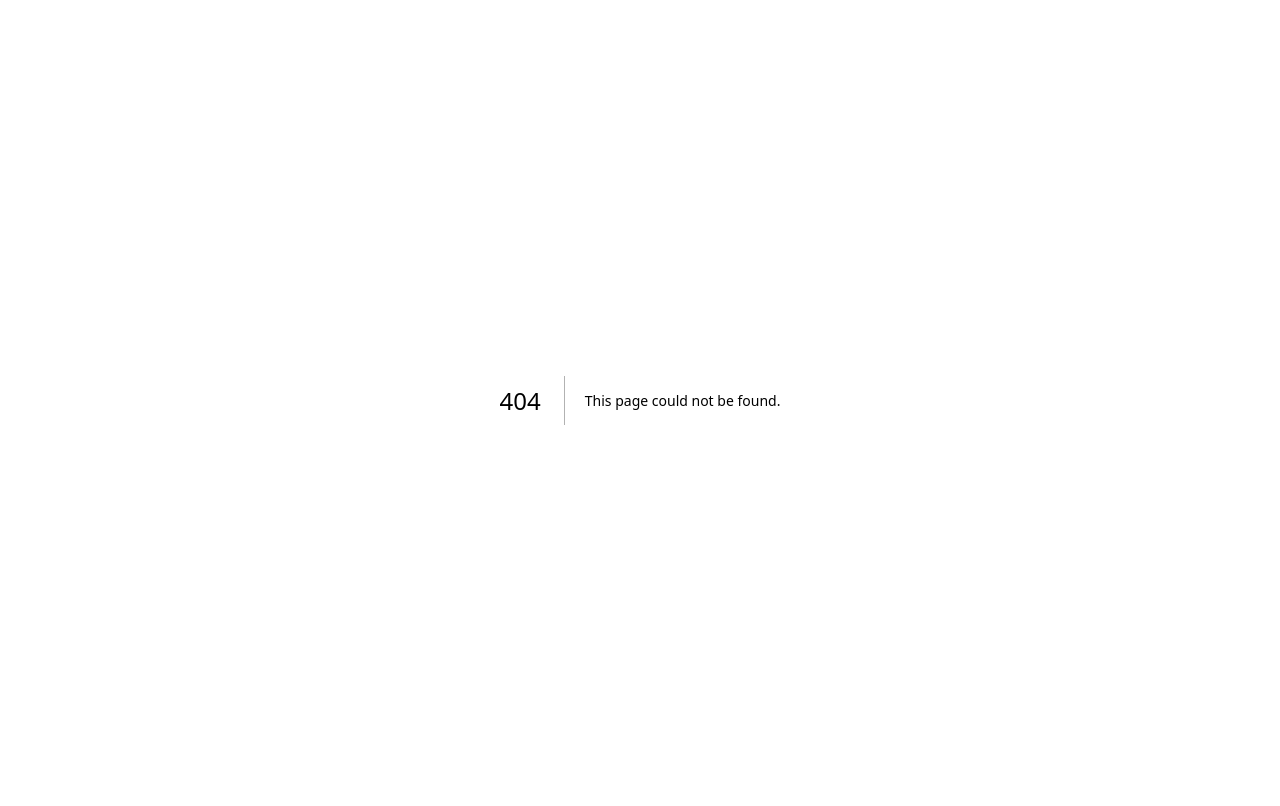
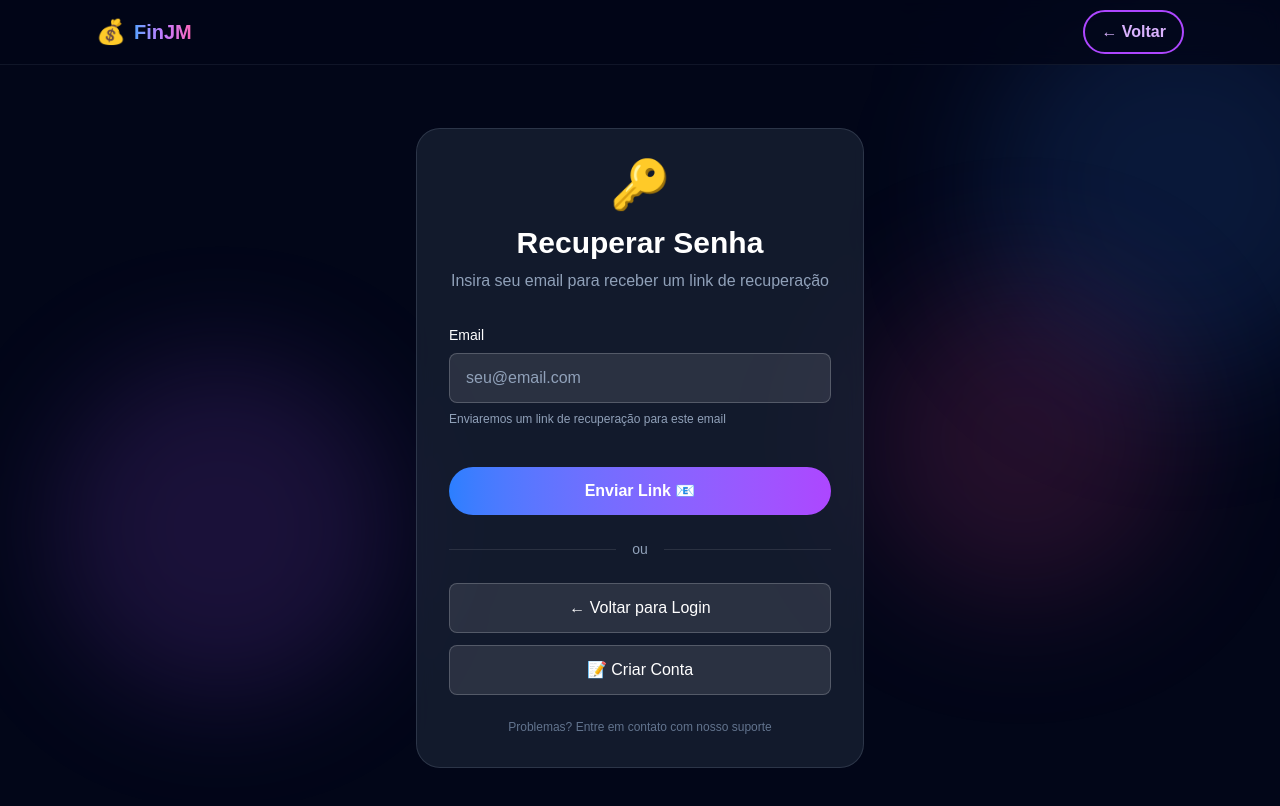
Before and after one commit to TonilsonJM/GFP, a Next.js app: page /auth/forgot-password in a window 1280 px wide. Before the commit this address had no page. Shown: the top 806 px of the page. Built offline with nearby package versions, Linux system fonts and the light colour scheme; no server answers.

Commit message:
feat: Add password visibility toggle, forgot password page, and prepare for super admin

```diff
--- /dev/null
+++ b/app/auth/forgot-password/page.tsx
@@ -0,0 +1,161 @@
+'use client';
+
+import { useState } from 'react';
+import Link from 'next/link';
+import { supabase } from '@/lib/supabaseClient';
+
+export default function ForgotPasswordPage() {
+  const [email, setEmail] = useState('');
+  const [loading, setLoading] = useState(false);
+  const [error, setError] = useState<string | null>(null);
+  const [success, setSuccess] = useState(false);
+
+  const validateEmail = (email: string): boolean => {
+    const emailRegex = /^[^\s@]+@[^\s@]+\.[^\s@]+$/;
+    return emailRegex.test(email);
+  };
+
+  const handleSubmit = async (e: React.FormEvent) => {
+    e.preventDefault();
+    setError(null);
+    setSuccess(false);
+
+    if (!email.trim()) {
+      setError('Email é obrigatório');
+      return;
+    }
+
+    if (!validateEmail(email)) {
+      setError('Por favor, insira um email válido');
+      return;
+    }
+
+    setLoading(true);
+
+    try {
+      const { error: resetError } = await supabase.auth.resetPasswordForEmail(email, {
+        redirectTo: `${window.location.origin}/auth/reset-password`,
+      });
+
+      if (resetError) {
+        setError(resetError.message);
+      } else {
+        setSuccess(true);
+        setEmail('');
+      }
+    } catch (err: unknown) {
+      const errorMessage = err instanceof Error ? err.message : 'Erro ao enviar email de recuperação';
+      setError(errorMessage);
+    } finally {
+      setLoading(false);
+    }
+  };
+
+  return (
+    <div className="max-w-md mx-auto">
+      <div
+        className="p-8 rounded-3xl"
+        style={{
+          background: 'rgba(30, 41, 59, 0.6)',
+          border: '1px solid rgba(148, 163, 184, 0.2)',
+          backdropFilter: 'blur(10px)',
+        }}
+      >
+        {/* Header */}
+        <div className="text-center mb-8">
+          <div className="text-5xl mb-4">🔑</div>
+          <h1 className="text-3xl font-bold mb-2">Recuperar Senha</h1>
+          <p className="text-slate-400">Insira seu email para receber um link de recuperação</p>
+        </div>
+
+        {/* Success Message */}
+        {success && (
+          <div className="mb-6 p-4 bg-green-500/20 border border-green-500/50 rounded-lg">
+            <p className="text-green-300 text-center font-medium">✅ Email enviado com sucesso!</p>
+            <p className="text-green-300/80 text-center text-sm mt-2">
+              Verifique seu email para o link de recuperação de senha
+            </p>
+          </div>
+        )}
+
+        {/* Error Message */}
+        {error && (
+          <div className="mb-6 p-4 bg-red-500/20 border border-red-500/50 rounded-lg text-red-300 text-center">
+            ❌ {error}
+          </div>
+        )}
+
+        {/* Form */}
+        {!success ? (
+          <form onSubmit={handleSubmit} className="space-y-4 mb-6">
+            {/* Email Field */}
+            <div>
+              <label htmlFor="email" className="block text-sm font-medium mb-2">
+                Email
+              </label>
+              <input
+                type="email"
+                id="email"
+                value={email}
+                onChange={(e) => {
+                  setEmail(e.target.value);
+                  setError(null);
+                }}
+                placeholder="seu@email.com"
+                className="w-full px-4 py-3 rounded-lg bg-white/10 border border-white/20 text-white placeholder-slate-400 focus:outline-none focus:border-purple-500 focus:bg-white/15 transition-all disabled:opacity-50"
+                disabled={loading}
+                required
+              />
+              <p className="text-xs text-slate-400 mt-2">
+                Enviaremos um link de recuperação para este email
+              </p>
+            </div>
+
+            {/* Submit Button */}
+            <button
+              type="submit"
+              disabled={loading}
+              className="w-full py-3 rounded-full bg-gradient-to-r from-blue-500 to-purple-500 hover:from-blue-600 hover:to-purple-600 text-white font-semibold transition-all hover:shadow-lg hover:shadow-purple-500/50 transform hover:scale-105 mt-6 disabled:opacity-50 disabled:cursor-not-allowed disabled:transform-none"
+            >
+              {loading ? '⏳ Enviando...' : 'Enviar Link 📧'}
+            </button>
+          </form>
+        ) : (
+          <div className="mb-6 p-4 bg-blue-500/20 border border-blue-500/50 rounded-lg">
+            <p className="text-blue-300 text-center text-sm">
+              💡 Não recebeu? Verifique a pasta de spam ou tente novamente
+            </p>
+          </div>
+        )}
+
+        {/* Divider */}
+        <div className="flex items-center gap-4 mb-6">
+          <div className="flex-1 h-px bg-white/10"></div>
+          <span className="text-sm text-slate-400">ou</span>
+          <div className="flex-1 h-px bg-white/10"></div>
+        </div>
+
+        {/* Return Links */}
+        <div className="space-y-3">
+          <Link
+            href="/auth/login"
+            className="block w-full py-3 rounded-lg bg-white/10 border border-white/20 text-white font-medium text-center hover:bg-white/20 transition-all"
+          >
+            ← Voltar para Login
+          </Link>
+          <Link
+            href="/auth/register"
+            className="block w-full py-3 rounded-lg bg-white/10 border border-white/20 text-white font-medium text-center hover:bg-white/20 transition-all"
+          >
+            📝 Criar Conta
+          </Link>
+        </div>
+
+        {/* Help Text */}
+        <p className="text-xs text-slate-500 text-center mt-6">
+          Problemas? Entre em contato com nosso suporte
+        </p>
+      </div>
+    </div>
+  );
+}
--- a/app/auth/login/page.tsx
+++ b/app/auth/login/page.tsx
@@ -14,6 +14,7 @@ export default function LoginPage() {
   });
   const [loading, setLoading] = useState(false);
   const [error, setError] = useState<string | null>(null);
+  const [showPassword, setShowPassword] = useState(false);
 
   const handleChange = (e: React.ChangeEvent<HTMLInputElement>) => {
     const { name, value, type, checked } = e.target;
@@ -127,17 +128,28 @@ export default function LoginPage() {
             <label htmlFor="password" className="block text-sm font-medium mb-2">
               Senha
             </label>
+            <div className="relative">
               <input
-              type="password"
+                type={showPassword ? 'text' : 'password'}
                 id="password"
                 name="password"
                 value={formData.password}
                 onChange={handleChange}
                 placeholder="••••••••"
-              className="w-full px-4 py-3 rounded-lg bg-white/10 border border-white/20 text-white placeholder-slate-400 focus:outline-none focus:border-purple-500 focus:bg-white/15 transition-all disabled:opacity-50"
+                className="w-full px-4 py-3 pr-12 rounded-lg bg-white/10 border border-white/20 text-white placeholder-slate-400 focus:outline-none focus:border-purple-500 focus:bg-white/15 transition-all disabled:opacity-50"
                 disabled={loading}
                 required
               />
+              <button
+                type="button"
+                onClick={() => setShowPassword(!showPassword)}
+                disabled={loading}
+                className="absolute right-3 top-1/2 transform -translate-y-1/2 text-slate-400 hover:text-slate-200 transition-colors disabled:opacity-50 focus:outline-none"
+                title={showPassword ? 'Ocultar senha' : 'Mostrar senha'}
+              >
+                {showPassword ? '👁️' : '👁️‍🗨️'}
+              </button>
+            </div>
           </div>
 
           {/* Remember Me & Forgot Password */}
@@ -153,9 +165,9 @@ export default function LoginPage() {
               />
               <span className="text-slate-300">Lembrar-me</span>
             </label>
-            <a href="#" className="text-sm text-purple-400 hover:text-purple-300 transition-colors">
+            <Link href="/auth/forgot-password" className="text-sm text-purple-400 hover:text-purple-300 transition-colors">
               Esqueci a senha
-            </a>
+            </Link>
           </div>
 
           {/* Submit Button */}
--- a/app/auth/register/page.tsx
+++ b/app/auth/register/page.tsx
@@ -16,6 +16,8 @@ export default function RegisterPage() {
   const [loading, setLoading] = useState(false);
   const [error, setError] = useState<string | null>(null);
   const [success, setSuccess] = useState(false);
+  const [showPassword, setShowPassword] = useState(false);
+  const [showConfirmPassword, setShowConfirmPassword] = useState(false);
 
   const handleChange = (e: React.ChangeEvent<HTMLInputElement>) => {
     const { name, value } = e.target;
@@ -169,17 +171,28 @@ export default function RegisterPage() {
             <label htmlFor="password" className="block text-sm font-medium mb-2">
               Senha
             </label>
+            <div className="relative">
               <input
-              type="password"
+                type={showPassword ? 'text' : 'password'}
                 id="password"
                 name="password"
                 value={formData.password}
                 onChange={handleChange}
                 placeholder="••••••••"
-              className="w-full px-4 py-3 rounded-lg bg-white/10 border border-white/20 text-white placeholder-slate-400 focus:outline-none focus:border-purple-500 focus:bg-white/15 transition-all disabled:opacity-50"
+                className="w-full px-4 py-3 pr-12 rounded-lg bg-white/10 border border-white/20 text-white placeholder-slate-400 focus:outline-none focus:border-purple-500 focus:bg-white/15 transition-all disabled:opacity-50"
                 disabled={loading}
                 required
               />
+              <button
+                type="button"
+                onClick={() => setShowPassword(!showPassword)}
+                disabled={loading}
+                className="absolute right-3 top-1/2 transform -translate-y-1/2 text-slate-400 hover:text-slate-200 transition-colors disabled:opacity-50 focus:outline-none"
+                title={showPassword ? 'Ocultar senha' : 'Mostrar senha'}
+              >
+                {showPassword ? '👁️' : '👁️‍🗨️'}
+              </button>
+            </div>
           </div>
 
           {/* Confirm Password Field */}
@@ -187,17 +200,28 @@ export default function RegisterPage() {
             <label htmlFor="confirmPassword" className="block text-sm font-medium mb-2">
               Confirmar Senha
             </label>
+            <div className="relative">
               <input
-              type="password"
+                type={showConfirmPassword ? 'text' : 'password'}
                 id="confirmPassword"
                 name="confirmPassword"
                 value={formData.confirmPassword}
                 onChange={handleChange}
                 placeholder="••••••••"
-              className="w-full px-4 py-3 rounded-lg bg-white/10 border border-white/20 text-white placeholder-slate-400 focus:outline-none focus:border-purple-500 focus:bg-white/15 transition-all disabled:opacity-50"
+                className="w-full px-4 py-3 pr-12 rounded-lg bg-white/10 border border-white/20 text-white placeholder-slate-400 focus:outline-none focus:border-purple-500 focus:bg-white/15 transition-all disabled:opacity-50"
                 disabled={loading}
                 required
               />
+              <button
+                type="button"
+                onClick={() => setShowConfirmPassword(!showConfirmPassword)}
+                disabled={loading}
+                className="absolute right-3 top-1/2 transform -translate-y-1/2 text-slate-400 hover:text-slate-200 transition-colors disabled:opacity-50 focus:outline-none"
+                title={showConfirmPassword ? 'Ocultar senha' : 'Mostrar senha'}
+              >
+                {showConfirmPassword ? '👁️' : '👁️‍🗨️'}
+              </button>
+            </div>
           </div>
 
           {/* Submit Button */}
```
Lines whose indentation alone changed are shown as unchanged.
